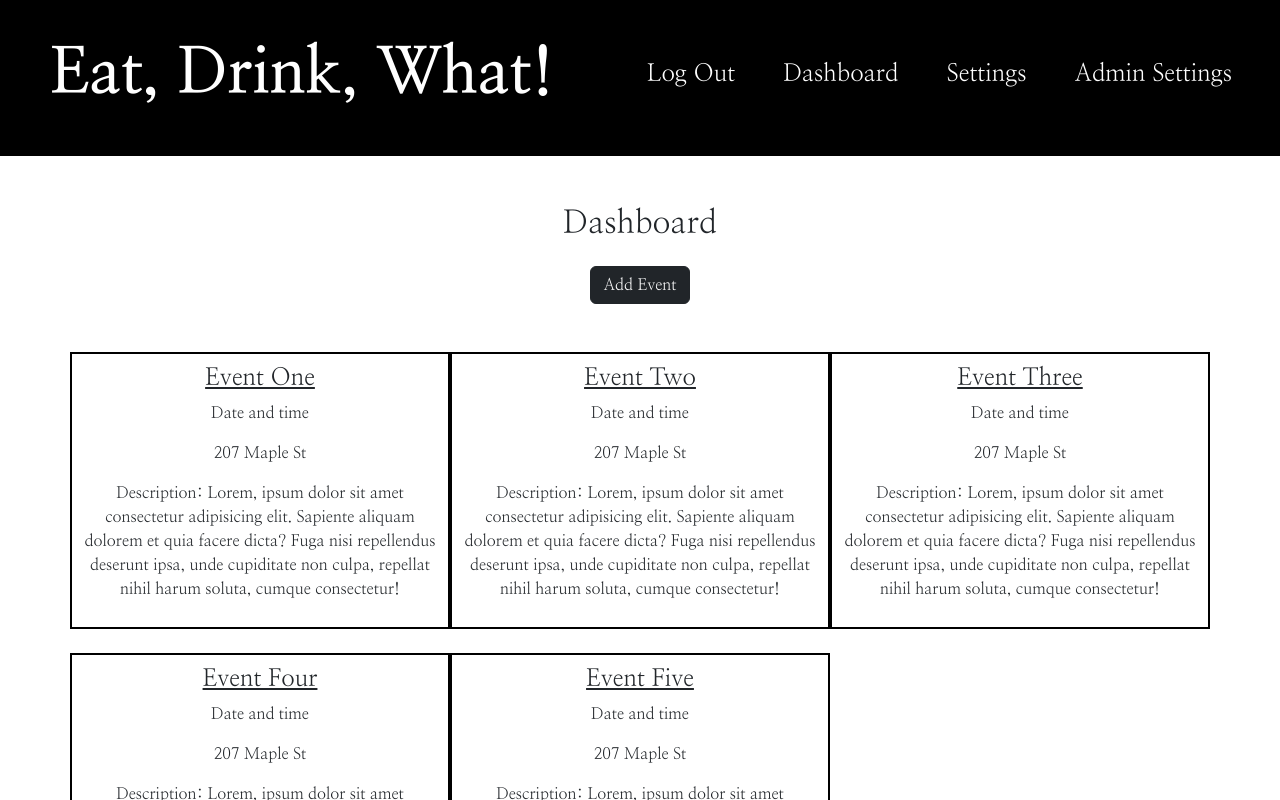
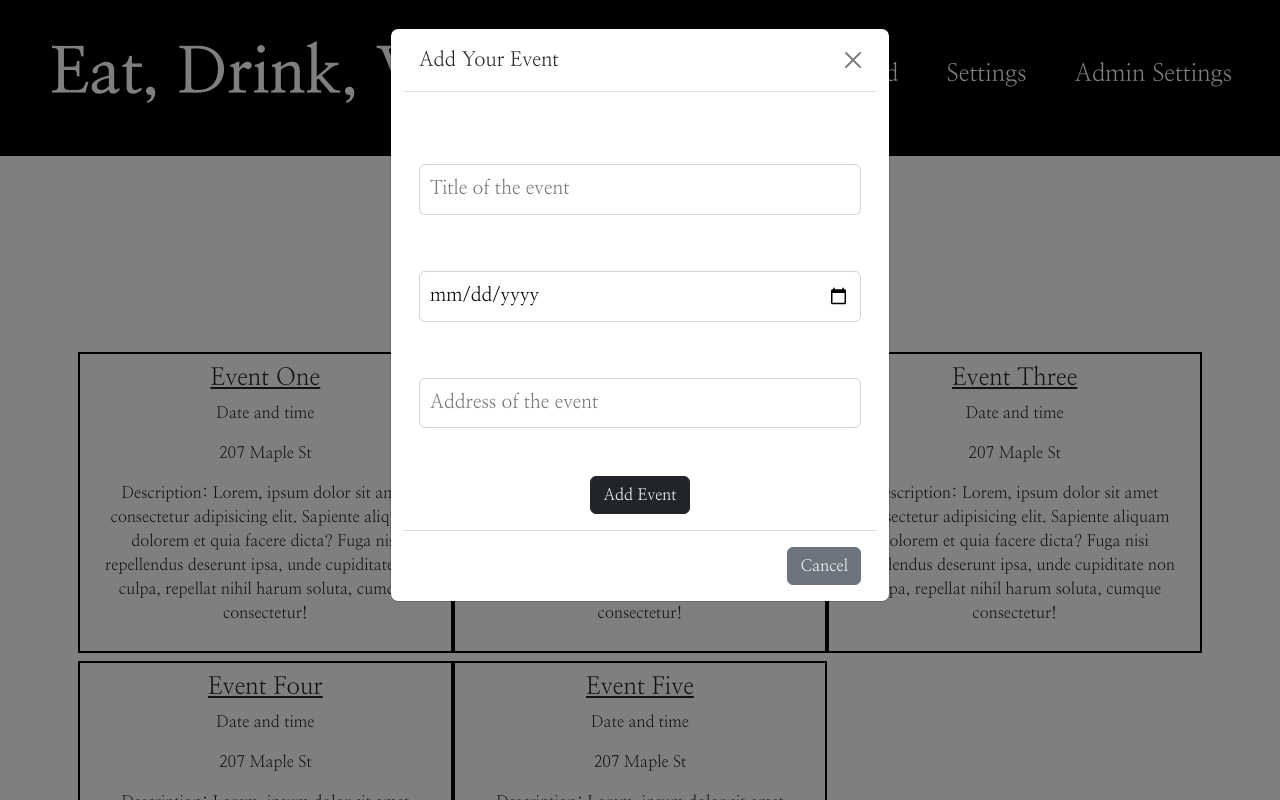
Before and after one commit to bluedragonscales/events-bulletin-app, a Vue app in the folder front-end/: page /dashboard in a window 1280 px wide. Both pictures are taken after a click on the button "Add Event". Shown: the top 800 px of the page. Built offline with nearby package versions, Linux system fonts and the light colour scheme; what @meforma/vue-toaster would draw is missing.

Commit message:
added modal to add event

```diff
--- a/front-end/src/components/main/UserDashboard.vue
+++ b/front-end/src/components/main/UserDashboard.vue
@@ -3,9 +3,21 @@
 
         <h2 class="mt-5 text-center">Dashboard</h2>
 
-        <button class="btn btn-dark mt-3 mb-5">Add Event</button>
+        <!-- Button to trigger modal. -->
+        <button type="button" class="btn btn-dark mt-3 mb-5" data-bs-toggle="modal" data-bs-target="#addEventModal">Add Event</button>
 
-        <section class="row g-4">
+        <!-- Modal -->
+        <div class="modal fade" id="addEventModal" tabindex="-1" aria-labelledby="exampleModalLabel" aria-hidden="true">
+            <div class="modal-dialog">
+                <div class="modal-content">
+                    <add-event></add-event>
+                </div>
+            </div>
+        </div>
+
+
+        <!-- List of events. -->
+        <section class="row g-2">
             <event-block :eventData="events"></event-block>
         </section>
     </div>
@@ -15,10 +27,12 @@
 
 <script>
     import EventBlock from '../utils/EventCard.vue';
+    import AddEvent from '../utils/AddEventModal.vue';
 
     export default {
         components: {
-            EventBlock
+            EventBlock,
+            AddEvent
         },
         data() {
             return {
--- /dev/null
+++ b/front-end/src/components/utils/AddEventModal.vue
@@ -0,0 +1,94 @@
+<template>
+    <div class="container">
+        <div class="modal-header">
+            <h1 class="modal-title fs-5" id="exampleModalLabel">Add Your Event</h1>
+            <button type="button" class="btn-close" data-bs-dismiss="modal" aria-label="Close"></button>
+        </div>
+
+
+        <div class="modal-body">
+            <Form @submit="onSubmit" :validation-schema="addEventSchema" class="text-center">
+                <!-- EVENT TITLE INPUT -->
+                <div class="form-group mt-5">
+                    <Field name="title" v-slot="{field, errors, errorMessage}">
+                        <form-input
+                            :field="field"
+                            :errorList="errors"
+                            :errorMsg="errorMessage"
+                            element="input"
+                            type="text"
+                            placeholder="Title of the event">
+                        </form-input>
+                    </Field>
+                </div>
+
+                <!-- EVENT DATE INPUT -->
+                <div class="form-group mt-5">
+                    <Field name="time" v-slot="{field, errors, errorMessage}">
+                        <form-input
+                            :field="field"
+                            :errorList="errors"
+                            :errorMsg="errorMessage"
+                            element="input"
+                            type="date">
+                        </form-input>
+                    </Field>
+                </div>
+
+                <!-- EVENT ADDRESS INPUT -->
+                <div class="form-group mt-5">
+                    <Field name="address" v-slot="{field, errors, errorMessage}">
+                        <form-input
+                            :field="field"
+                            :errorList="errors"
+                            :errorMsg="errorMessage"
+                            element="input"
+                            type="url"
+                            placeholder="Address of the event">
+                        </form-input>
+                    </Field>
+                </div>
+
+                <!-- SUBMIT BUTTON -->
+                <button type="submit" class="btn btn-dark mt-5">Add Event</button>
+            </Form>
+        </div>
+
+
+        <div class="modal-footer">
+            <button type="button" class="btn btn-secondary" data-bs-dismiss="modal">Cancel</button>
+        </div>
+    </div>
+</template>
+
+
+
+
+<script>
+    import {Form, Field} from 'vee-validate';
+    import * as yup from 'yup';
+    import FormInput from './FormInput.vue';
+
+    export default {
+        components: {
+            FormInput,
+            Form,
+            Field
+        },
+        data() {
+            return {
+                addEventSchema: {
+                    title: yup.string().required('What is the title of the event?'),
+                    time: yup.string().required('What time and day will the event take place?'),
+                    address: yup.string().required('Where is the event taking place?')
+                }
+            }
+        },
+        methods: {
+            onSubmit(values) {
+                console.log(values);
+            }
+        }
+    }
+
+</script>
--- a/front-end/src/components/utils/FormInput.vue
+++ b/front-end/src/components/utils/FormInput.vue
@@ -46,7 +46,7 @@
     }
 
     input:focus {
-        border: 2px solid black;
+        border: 1px solid black;
     }
 
 </style>
```
